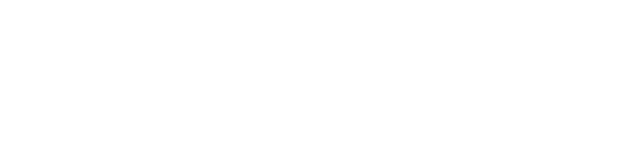
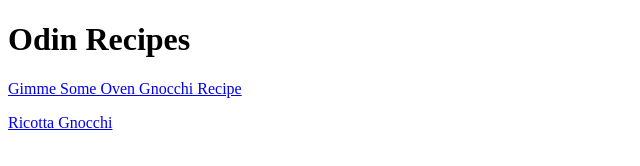
Before and after one commit to megktaylor/odin-recipes, a plain HTML site: page index.html in a window 1280 px wide. Shown: the whole page, without its empty margins (0-640 px from the left). Drawn offline with Linux system fonts and the light colour scheme.

Commit message:
make ricotta gnocchi recipe page

```diff
--- a/index.html
+++ b/index.html
@@ -7,6 +7,13 @@
 
     <body>
 
+        <h1>Odin Recipes</h1>
+
+        <p>
+        <a href="https://www.gimmesomeoven.com/ricotta-gnocchi/">Gimme Some Oven Gnocchi Recipe</a>
+        </p>
+
+        <a href="recipes/ricotta-gnocchi.html">Ricotta Gnocchi</a>
 
 
     </body>
```
Also changed, not shown: recipes/ricotta-gnocchi.html (+3 -0 lines).
